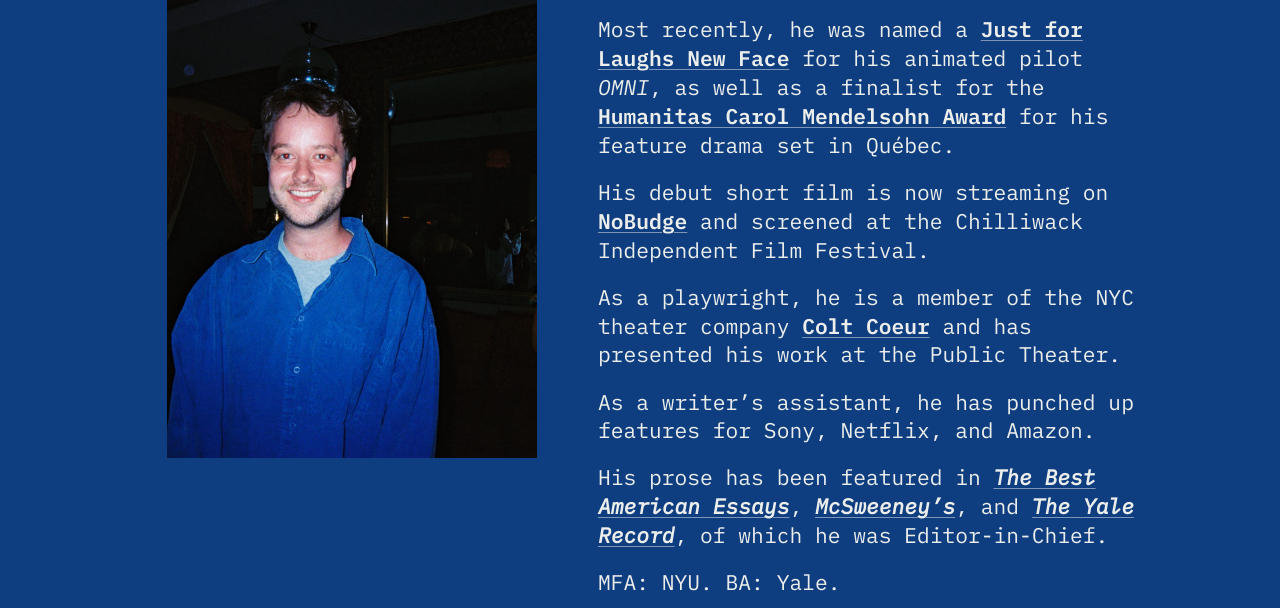
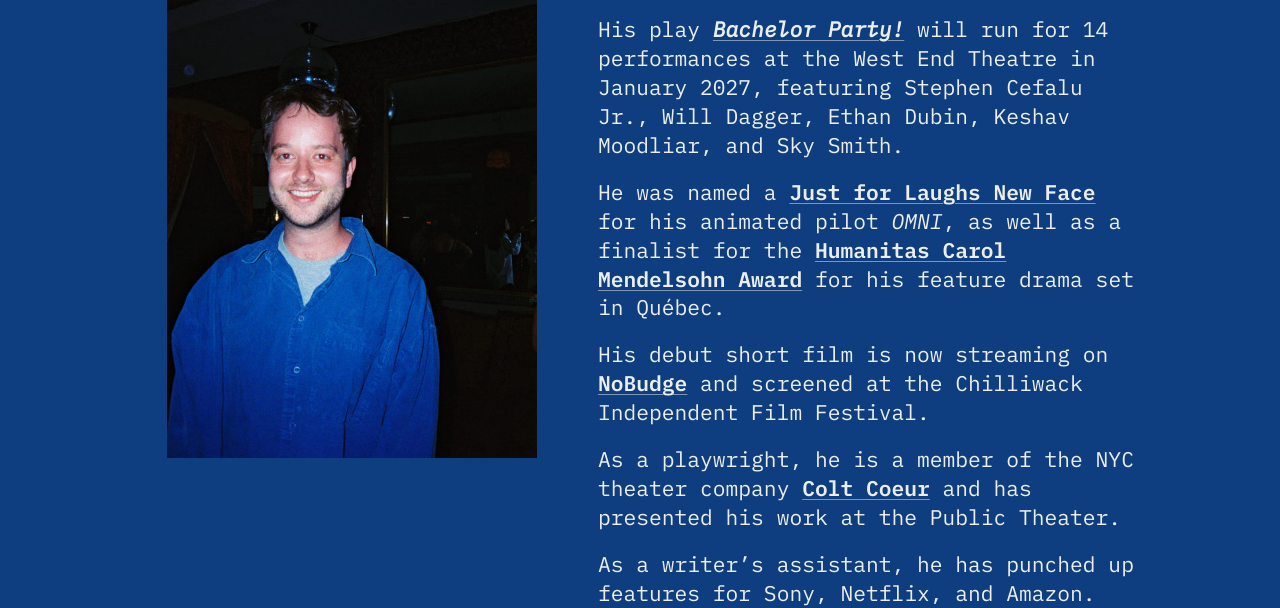
Before and after one commit to enconnors/website, a plain HTML site: page index.html in a window 1280 px wide. Shown: the part 217-825 px from the top of the page. Drawn offline with Linux system fonts and the light colour scheme.

Commit message:
Publish approved Bachelor Party announcement

```diff
--- a/index.html
+++ b/index.html
@@ -25,7 +25,8 @@
     </div>
     <div class="bio-copy">
       <p><strong><a class="featured-link" href="pages/contact.html">Elliot Connors</a></strong> is a Canadian-American writer based in Brooklyn.</p>
-      <p>Most recently, he was named a <strong><a class="featured-link" target="_blank" href="https://deadline.com/2026/07/jfl-new-faces-2026-unveiled-1236998392/">Just for Laughs New Face</a></strong> for his animated pilot <em>OMNI</em>, as well as a finalist for the <strong><a class="featured-link" target="_blank" href="https://www.humanitasprize.org/2026-college-screenwriting-awards-placements">Humanitas Carol Mendelsohn Award</a></strong> for his feature drama set in Québec.</p>
+      <p>His play <strong><em><a class="featured-link" href="https://bachelorpartyplay.com/" target="_blank" rel="noopener noreferrer">Bachelor Party!</a></em></strong> will run for 14 performances at the West End Theatre in January 2027, featuring Stephen Cefalu Jr., Will Dagger, Ethan Dubin, Keshav Moodliar, and Sky Smith.</p>
+      <p>He was named a <strong><a class="featured-link" target="_blank" href="https://deadline.com/2026/07/jfl-new-faces-2026-unveiled-1236998392/">Just for Laughs New Face</a></strong> for his animated pilot <em>OMNI</em>, as well as a finalist for the <strong><a class="featured-link" target="_blank" href="https://www.humanitasprize.org/2026-college-screenwriting-awards-placements">Humanitas Carol Mendelsohn Award</a></strong> for his feature drama set in Québec.</p>
       <p>His debut short film is now streaming on <strong><a target="_blank" href="https://www.nobudge.com/i-m-going-full-frontal-for-my-nyu-student-short-film">NoBudge</a></strong> and screened at the Chilliwack Independent Film Festival.</p>
       <p>As a playwright, he is a member of the NYC theater company <strong><a class="featured-link" target="_blank" href="https://www.coltcoeur.org/residents">Colt Coeur</a></strong> and has presented his work at the Public Theater.</p>
       <p>As a writer’s assistant, he has punched up features for
```
